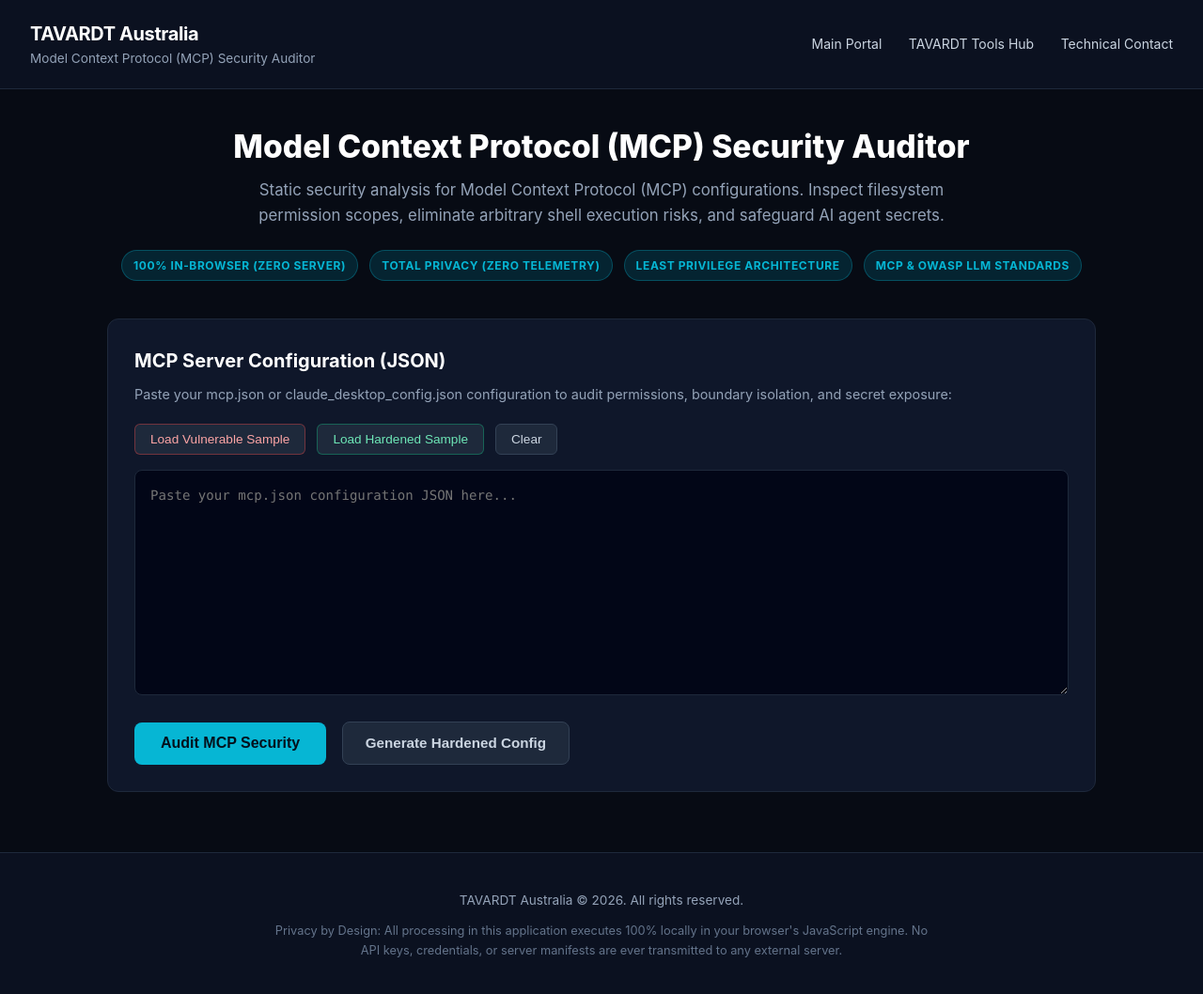
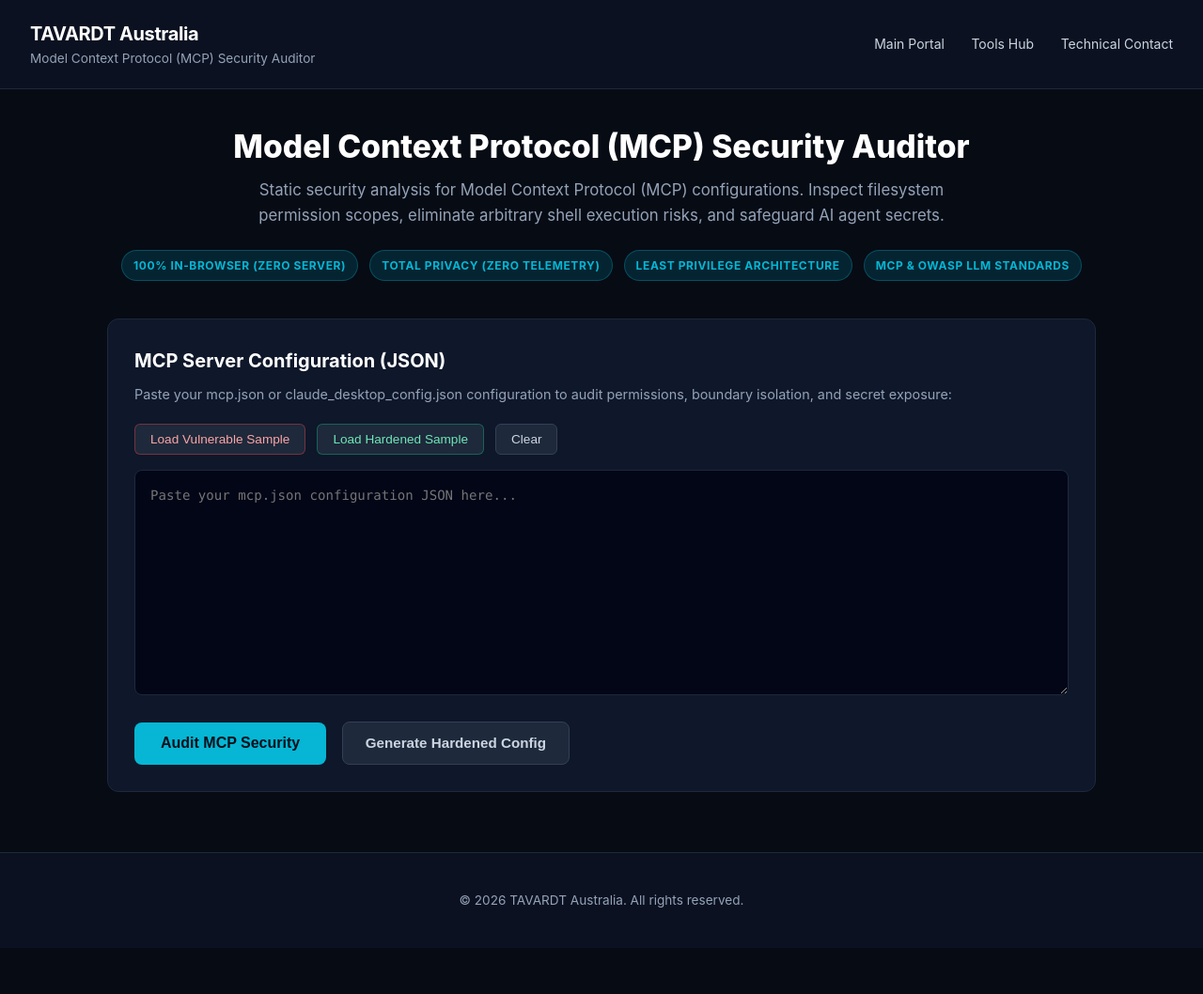
Before and after one commit to TAVARDT-Australia/mcp-security-auditor-au, a plain HTML site: page index.html in a window 1280 px wide. Shown: the whole page at 94% size. After the commit the page ends 1009 px from the top, so only its background shows below. Drawn offline with Linux system fonts and the light colour scheme.

Commit message:
style: simplify navigation hub links and streamline footer

```diff
--- a/index.html
+++ b/index.html
@@ -347,12 +347,6 @@
       text-decoration: none;
     }
     footer a:hover { text-decoration: underline; }
-    .privacy-notice {
-      max-width: 700px;
-      margin: 0.75rem auto;
-      font-size: 0.8rem;
-      color: #64748b;
-    }
   </style>
 </head>
 <body>
@@ -364,7 +358,7 @@
     </div>
     <div class="nav-links">
       <a href="https://ag.tavardt.com/au/" target="_blank" rel="noopener">Main Portal</a>
-      <a href="https://tools.tavardt.com/au/" target="_blank" rel="noopener">TAVARDT Tools Hub</a>
+      <a href="https://tools.tavardt.com/au/" target="_blank" rel="noopener">Tools Hub</a>
       <a href="https://ag.tavardt.com/au/contact/" target="_blank" rel="noopener">Technical Contact</a>
     </div>
   </header>
@@ -444,10 +438,7 @@
   </div>
 
   <footer>
-    <div>TAVARDT Australia &copy; 2026. All rights reserved.</div>
-    <div class="privacy-notice">
-      Privacy by Design: All processing in this application executes 100% locally in your browser's JavaScript engine. No API keys, credentials, or server manifests are ever transmitted to any external server.
-    </div>
+    <div>&copy; 2026 TAVARDT Australia. All rights reserved.</div>
   </footer>
 
   <script>
@@ -679,7 +670,7 @@
           // 6. SSRF / Private Metadata Endpoints
           args.forEach(function(arg) {
             const aStr = String(arg).toLowerCase();
-            if (aStr.includes("metadata.cloud-provider.internal") || aStr.includes("metadata.google.internal") || aStr.includes("internal-metadata") || aStr.includes("localhost") || aStr.includes("127.0.0.1")) {
+            if (aStr.includes("metadata.cloud-provider.internal") || aStr.includes("metadata.google.internal") || aStr.includes("internal-metadata") || aStr.includes("localhost") || aStr.includes("internal-host")) {
               findings.push({
                 server: sKey,
                 severity: "high",
```
